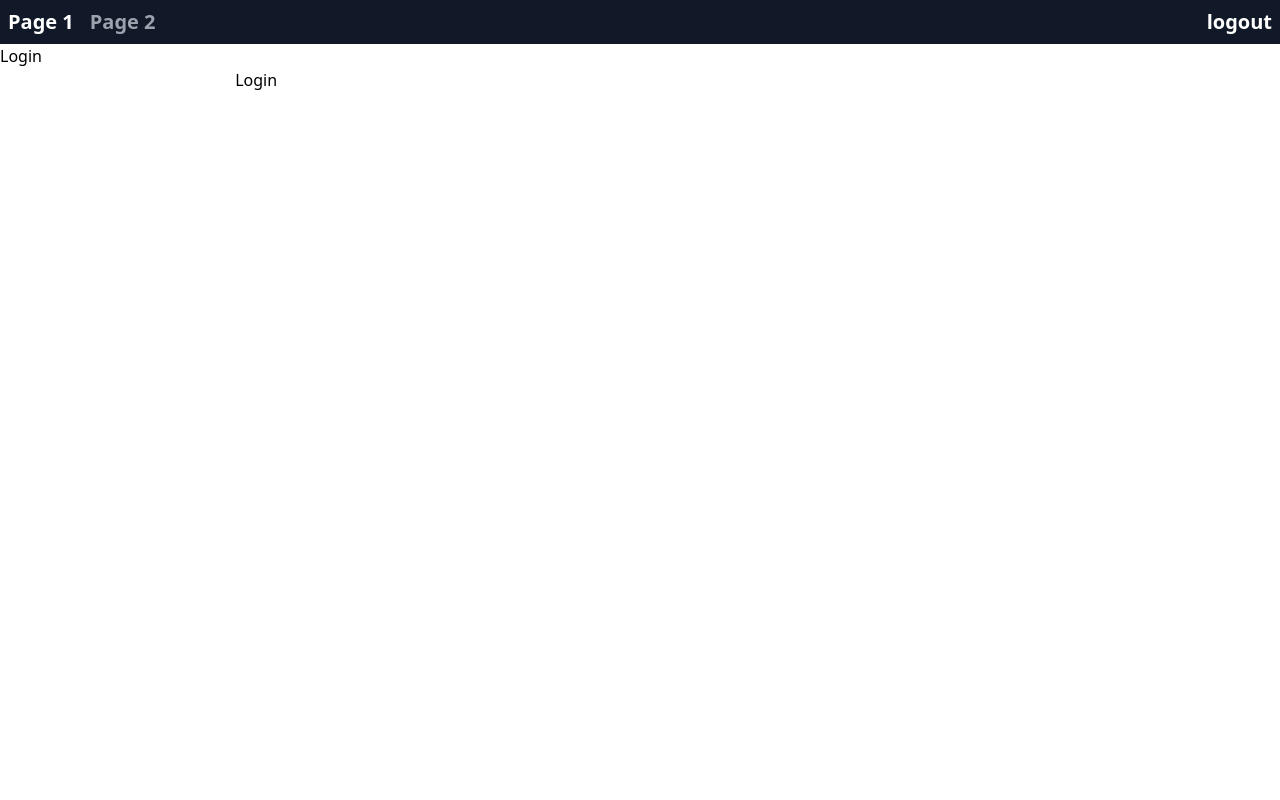
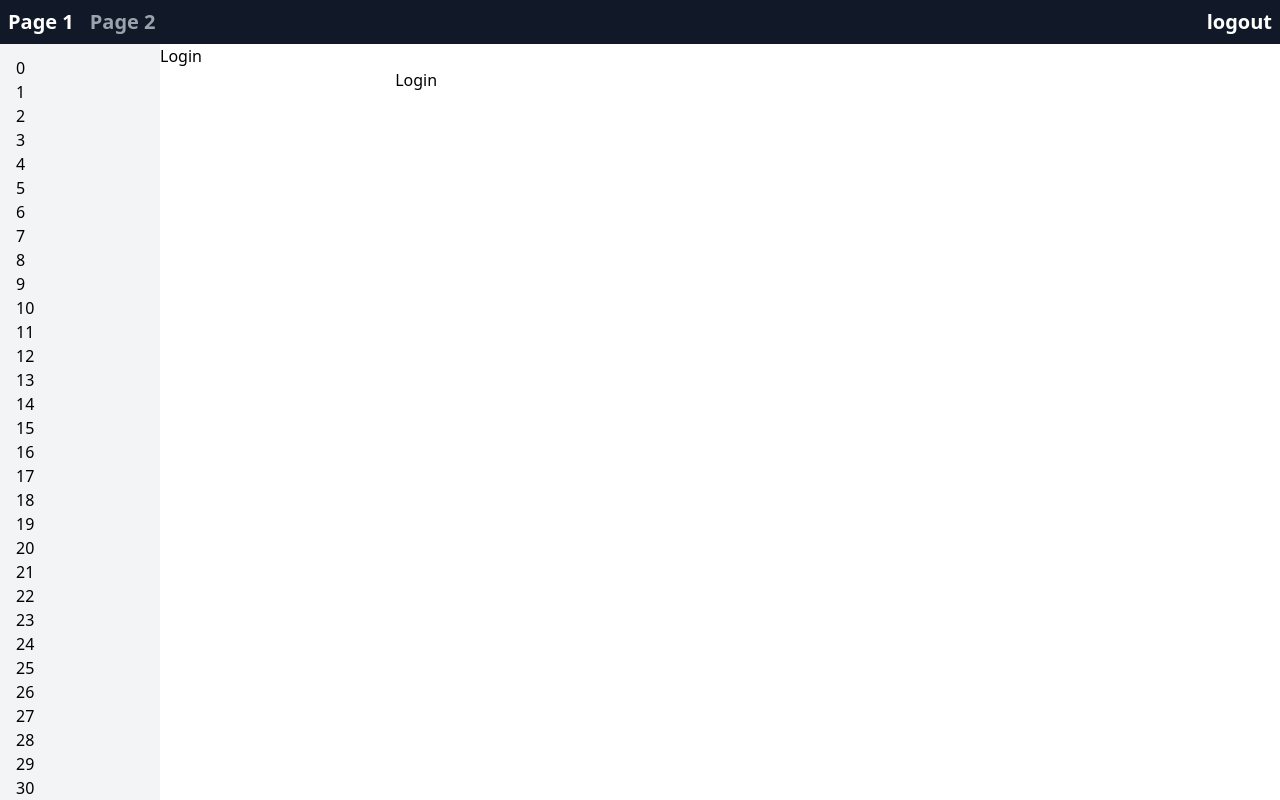
Before and after one commit to ntargon/flask_app_with_login, a Svelte app in the folder client/: page /#/login in a window 1280 px wide. Built offline with nearby package versions, Linux system fonts and the light colour scheme; no server answers.

Commit message:
side navっぽいものを追加

```diff
--- a/client/src/App.svelte
+++ b/client/src/App.svelte
@@ -1,6 +1,7 @@
 <script lang='typescript'>
   import Router, { push, replace } from 'svelte-spa-router'
   import Header from './lib/Header.svelte';
+  import Sidebar from './lib/Sidebar.svelte';
   import { routes } from './router'
 
   const conditionsFailed = (event) => {
@@ -10,11 +11,16 @@
 
 
 <main>
-  <Header />
-  <Router
-    {routes}
-    on:conditionsFailed={conditionsFailed}
-  />
+  <div class="sticky top-0 z-50">
+    <Header />
+  </div>
+  <Sidebar />
+  <div class="pl-40">
+    <Router
+      {routes}
+      on:conditionsFailed={conditionsFailed}
+    />
+  </div>
 </main>
 
 <style>
--- a/client/src/lib/Header.svelte
+++ b/client/src/lib/Header.svelte
@@ -10,7 +10,7 @@
     };
 </script>
 
-<nav class="text-xl bg-gray-900 font-bold flex sticky top-0 z-50">
+<nav class="text-xl bg-gray-900 font-bold flex">
 <div class="w-full text-gray-400 flex">
     <div class="p-2 hover:text-white cursor-pointer" class:current_page={$location === "/"} on:click={() => push("/")}>Page 1</div>
     <div class="p-2 hover:text-white cursor-pointer" class:current_page={$location === "/page2"} on:click={() => push("/page2")}>Page 2</div>
--- /dev/null
+++ b/client/src/lib/Sidebar.svelte
@@ -0,0 +1,34 @@
+<dir class="bg-gray-100 m-0 p-4 w-40 fixed top-10 h-screen overflow-scroll">
+    <div>0</div>
+    <div>1</div>
+    <div>2</div>
+    <div>3</div>
+    <div>4</div>
+    <div>5</div>
+    <div>6</div>
+    <div>7</div>
+    <div>8</div>
+    <div>9</div>
+    <div>10</div>
+    <div>11</div>
+    <div>12</div>
+    <div>13</div>
+    <div>14</div>
+    <div>15</div>
+    <div>16</div>
+    <div>17</div>
+    <div>18</div>
+    <div>19</div>
+    <div>20</div>
+    <div>21</div>
+    <div>22</div>
+    <div>23</div>
+    <div>24</div>
+    <div>25</div>
+    <div>26</div>
+    <div>27</div>
+    <div>28</div>
+    <div>29</div>
+    <div>30</div>
+    <div>31</div>
+</dir>
```
